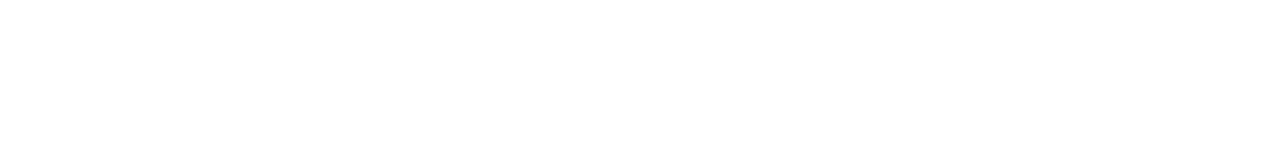
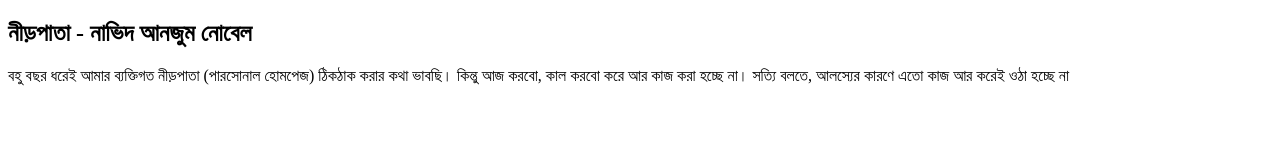
Before and after one commit to thenanobel/thenanobel.github.io, a plain HTML site: page index.html in a window 1280 px wide. Drawn offline with Linux system fonts and the light colour scheme.

Commit message:
Update index.html

```diff
--- a/index.html
+++ b/index.html
@@ -1,8 +1,12 @@
 <!DOCTYPE html>
 <html>
     <head>
-        <title>নাভিদ আনজুম নোবেল'র হোমপেজ</title>
+        <title>নীড়পাতা - নাভিদ আনজুম নোবেল</title>
     </head>
     <body>
+        <article>
+            <h2>নীড়পাতা - নাভিদ আনজুম নোবেল</h2>
+            <p>বহু বছর ধরেই আমার ব্যক্তিগত নীড়পাতা (পারসোনাল হোমপেজ) ঠিকঠাক করার কথা ভাবছি। কিন্তু আজ করবো, কাল করবো করে আর কাজ করা হচ্ছে না। সত্যি বলতে, আলস্যের কারণে এতো কাজ আর করেই ওঠা হচ্ছে না</p>
+        </article>
     </body>
 </html>
```
